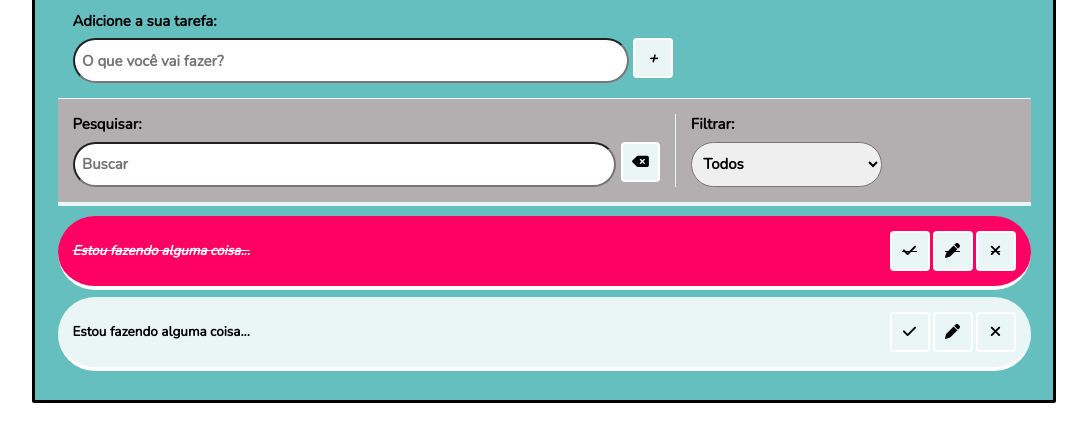
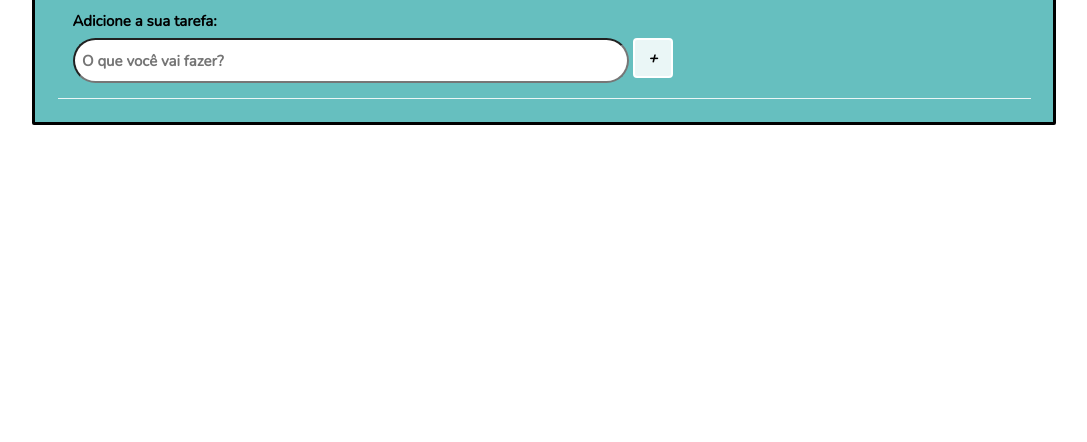
Before and after one commit to igsza/ToDo, a plain HTML site: page index.html in a window 1280 px wide. Shown: the part 164-606 px from the top of the page, without its empty margins (96-1183 px from the left). Drawn offline with nearby package versions, Linux system fonts and the light colour scheme.

Commit message:
Javascript

```diff
--- a/index.html
+++ b/index.html
@@ -36,51 +36,9 @@
             </div>
             <button id="cancel-edit-btn">Cancelar</button>
         </form>
-        <div id="toolbar">
-            <div id="search">
-                <h4>Pesquisar:</h4>
-                <form>
-                    <input type="text" id="search-input" placeholder="Buscar">
-                    <button id="erase-button">
-                        <i class="fa-solid fa-delete-left"></i>
-                    </button>
-                </form>
-            </div>
-            <div id="filter">
-                <h4>Filtrar:</h4>
-                <select id="filter-select">
-                    <option value="all">Todos</option>
-                    <option value="done">Concluidos</option>
-                    <option value="todo">Pendentes</option>
-                </select>
-            </div>
-        </div>
+
         <div id="todo-list">
-            <div class="todo done">
-                <h3>Estou fazendo alguma coisa...</h3>
-                <button class="finish-todo">
-                    <i class="fa-solid fa-check"></i>
-                </button>
-                <button class="edit-todo">
-                    <i class="fa-solid fa-pen"></i>
-                </button>
-                <button class="remove-todo">
-                    <i class="fa-solid fa-xmark"></i>
-                </button>
-            </div>
-            <div class="todo">
-                <h3>Estou fazendo alguma coisa...</h3>
-                <button class="finish-todo">
-                    <i class="fa-solid fa-check"></i>
-                </button>
-                <button class="edit-todo">
-                    <i class="fa-solid fa-pen"></i>
-                </button>
-                <button class="remove-todo">
-                    <i class="fa-solid fa-xmark"></i>
-                </button>
-            </div>
-                </button>
+
         </div>
     </div>
 </body>
--- a/script.js
+++ b/script.js
@@ -79,14 +79,11 @@ document.addEventListener("click", (e) => {
     if (targetEl.classList.contains("finish-todo")) {
       parentEl.classList.toggle("done");
 
-      updateTodoStatusLocalStorage(todoTitle);
     }
 
     if (targetEl.classList.contains("remove-todo")) {
       parentEl.remove();
 
-      // Utilizando dados da localStorage
-      removeTodoLocalStorage(todoTitle);
     }
 
     if (targetEl.classList.contains("edit-todo")) {
```
